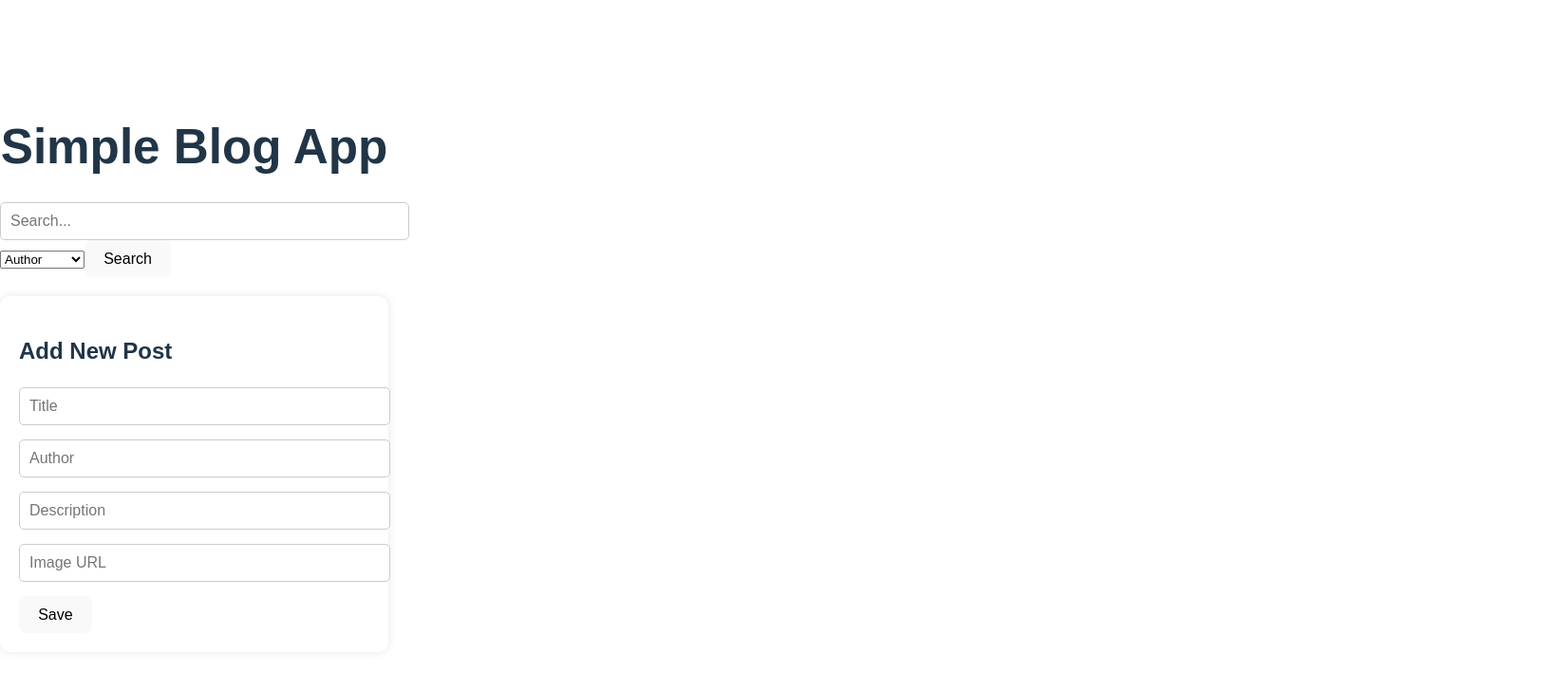
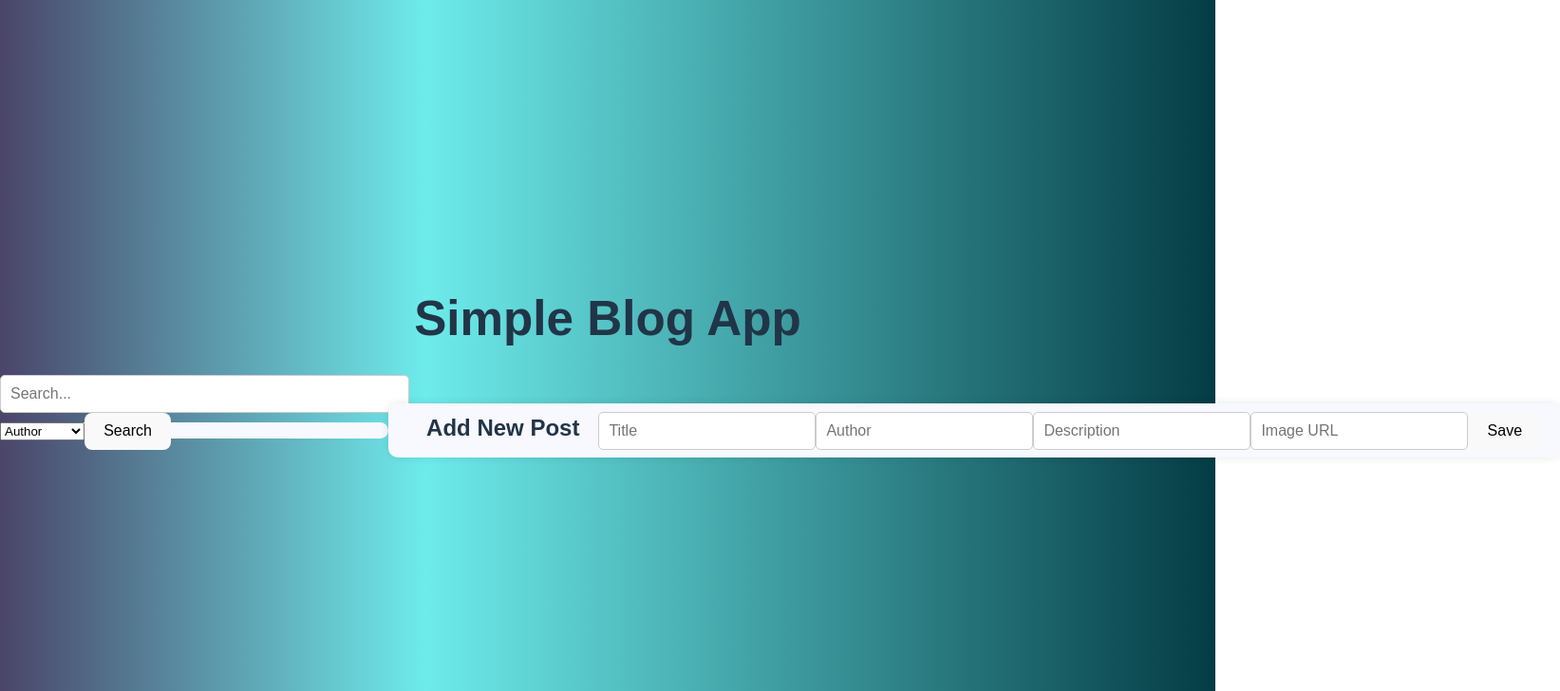
Before and after one commit to jaydipg48/SimpBlogPage, a React app in the folder miniblog/: page / in a window 1280 px wide. Shown: the top 728 px of the page at 95% size, 1643 px wide, since content can reach past the window. Built offline with nearby package versions, Linux system fonts and the light colour scheme; the HTML template or start-up script is replaced by a standard one.

Commit message:
FewWw....

```diff
--- a/miniblog/src/App.css
+++ b/miniblog/src/App.css
@@ -1,22 +1,32 @@
 body {
   font-family: Arial, sans-serif;
-  margin: 0;
+  margin: 15px;
   padding: 0;
+  background: linear-gradient(
+    90deg,
+    rgb(74, 69, 105) 0%,
+    rgba(8, 221, 221, 0.589) 35%,
+    rgb(4, 60, 69) 100%
+  );
 }
 
 .container {
-  max-width: 1200px; /* Increased max-width */
   margin: 20px auto;
-  padding: 0 20px; /* Added padding on both sides */
+  padding: 0 20px;
 }
 
 h1 {
   text-align: center;
   margin-bottom: 30px;
 }
+h2 {
+  padding: inherit;
+}
 
 .blog-form {
-  background-color: #fff;
+  margin-top: 10px;
+  display: ruby-text;
+  background-color: ghostwhite;
   padding: 20px;
   border-radius: 10px;
   margin-bottom: 20px;
@@ -25,10 +35,11 @@ h1 {
 
 .input-group {
   margin-bottom: 15px;
+  display: contents;
 }
 
 .input-group input {
-  width: 100%;
+  display: inline-block;
   padding: 10px;
   font-size: 16px;
   border: 1px solid #ccc;
@@ -88,7 +99,9 @@ h1 {
 }
 
 .search-bar {
-  margin-bottom: 20px;
+  border-radius: 15px;
+  background-color: ghostwhite;
+  display: ruby-text;
 }
 
 .search-bar input {
```
